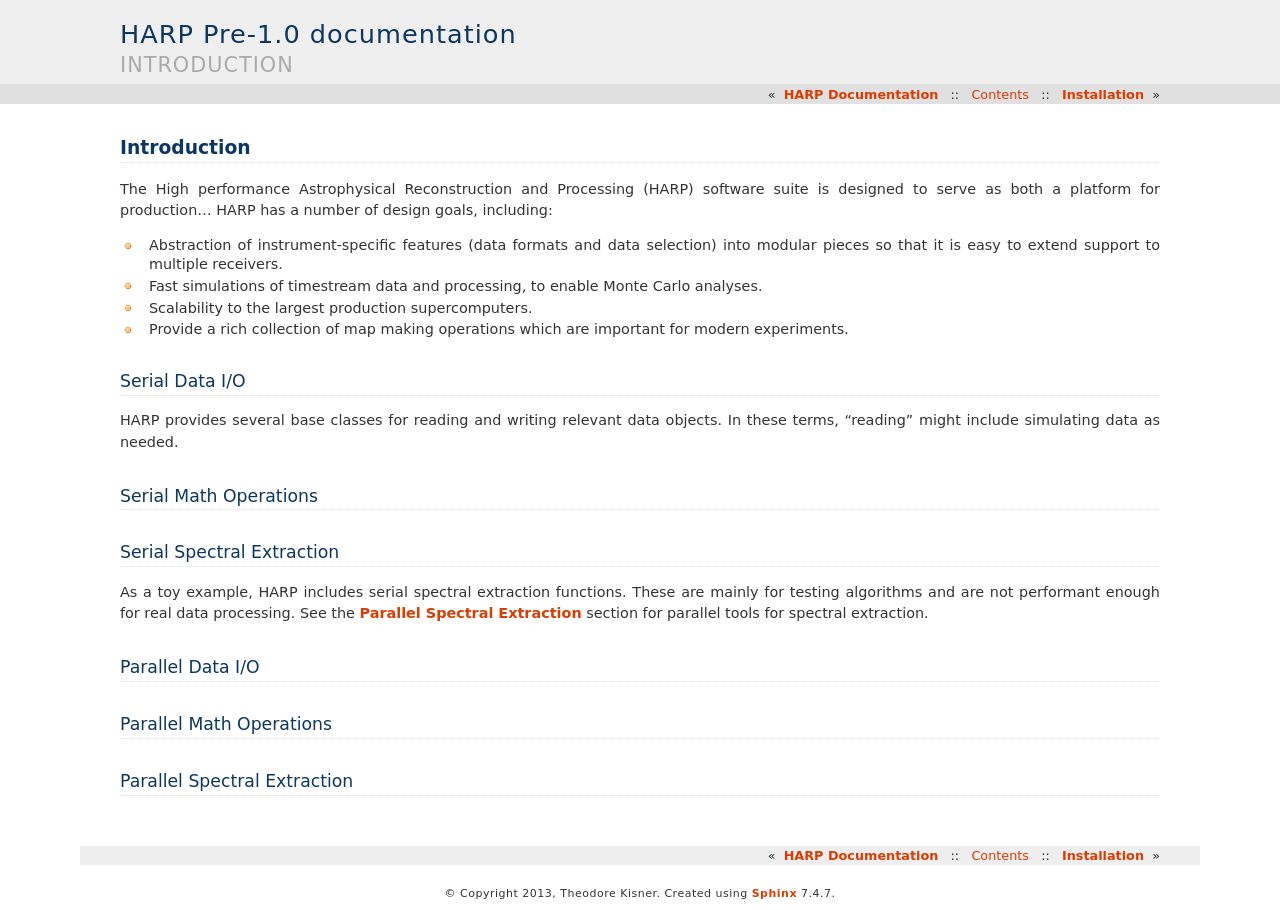
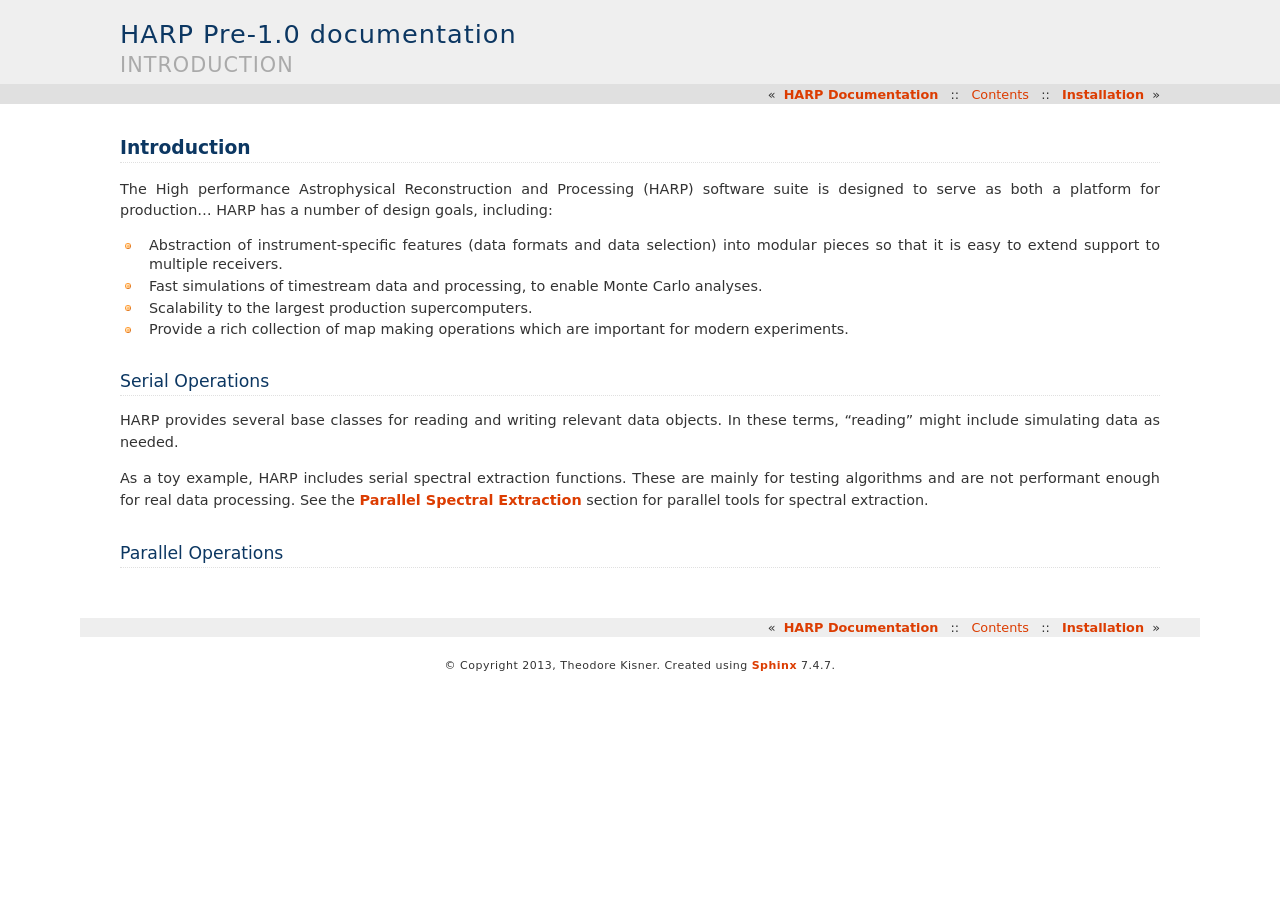
Before and after one commit to tskisner/HARP, a Sphinx documentation site: the page built from docs/sphinx/source/intro.rst, in a window 1280 px wide. Built offline with Sphinx 7.4.7, drawn with Linux system fonts in a browser that asks for light colours.

```diff
--- a/docs/sphinx/source/intro.rst
+++ b/docs/sphinx/source/intro.rst
@@ -11,41 +11,17 @@
 * Scalability to the largest production supercomputers.
 * Provide a rich collection of map making operations which are important for modern experiments.
 
-.. _introio:
+.. _introserial:
 
-Serial Data I/O
+Serial Operations
 ---------------------
 
 HARP provides several base classes for reading and writing relevant data objects.  In these terms, "reading" might include simulating data as needed.
 
-
-.. _intromath:
-
-Serial Math Operations
-----------------------------
-
-
-.. _introextract:
-
-Serial Spectral Extraction
-----------------------------------
-
 As a toy example, HARP includes serial spectral extraction functions.  These are mainly for testing algorithms and are not performant enough for real data processing.  See the :ref:`extractmpi` section for parallel tools for spectral extraction.
 
 
-.. _intrompiio:
+.. _intrompi:
 
-Parallel Data I/O
----------------------
-
-
-.. _intromath:
-
-Parallel Math Operations
-------------------------------
-
-
-.. _introextract:
-
-Parallel Spectral Extraction
-----------------------------------
+Parallel Operations
+------------------------
```
Also changed, not shown: 2 other files.
